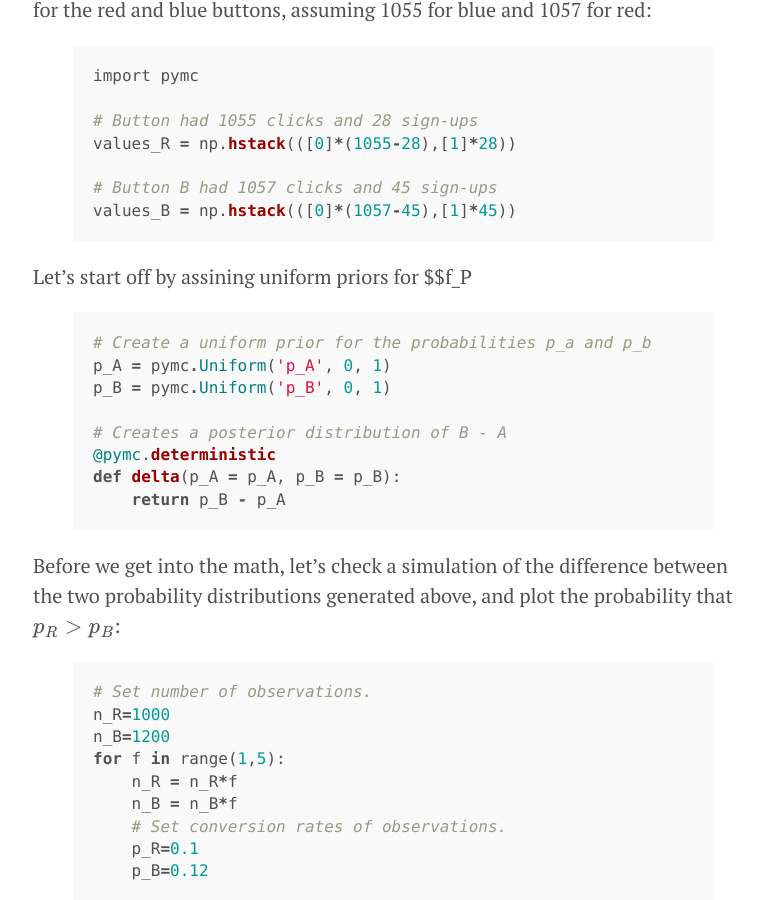
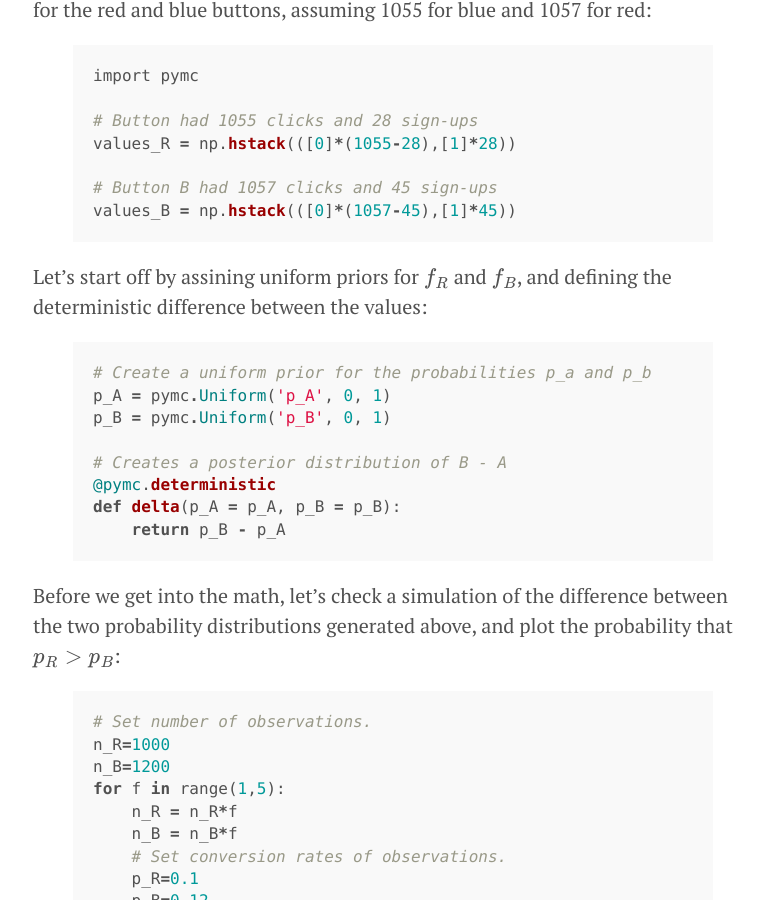
Before and after one commit to doriang102/doriang102.github.io, a Jekyll site: the page built from _posts/2017-05-28-hypothesis-testing.md, in a window 1280 px wide and 900 px high, scrolled down 9168 px. Shown: the whole window, without its empty margins (247-1009 px from the left). Built offline with Jekyll 4.4.1, drawn with Linux system fonts in a browser that asks for light colours; our own code applies the rules of GitHub Pages for plain Markdown files; formulas are drawn with MathJax 3.

Commit message:
Update 2017-05-28-hypothesis-testing.md

```diff
--- a/_posts/2017-05-28-hypothesis-testing.md
+++ b/_posts/2017-05-28-hypothesis-testing.md
@@ -268,7 +268,8 @@ values_B = np.hstack(([0]*(1057-45),[1]*45))
 
 {% endhighlight %}
 
-Let's start off by assining uniform priors for $$f_P
+Let's start off by assining uniform priors for $$f_R$$ and $$f_B$$, and defining the deterministic difference between the values:
+
 {% highlight ruby %}
 # Create a uniform prior for the probabilities p_a and p_b
 p_A = pymc.Uniform('p_A', 0, 1)
```
